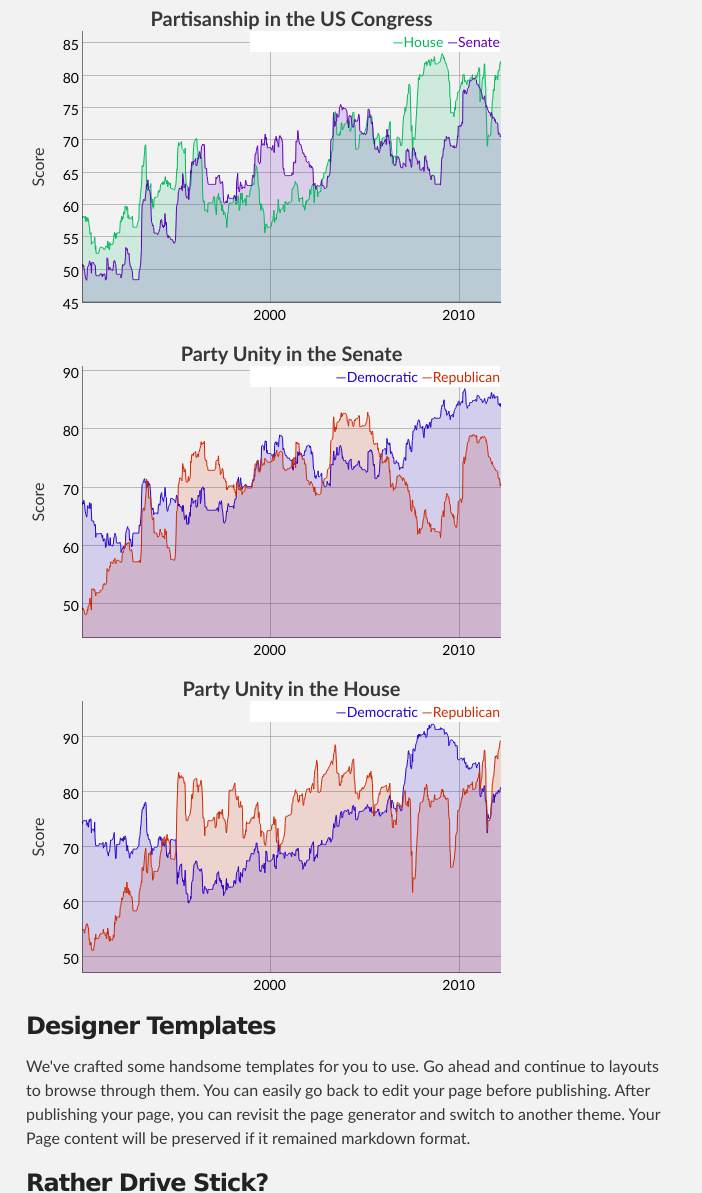
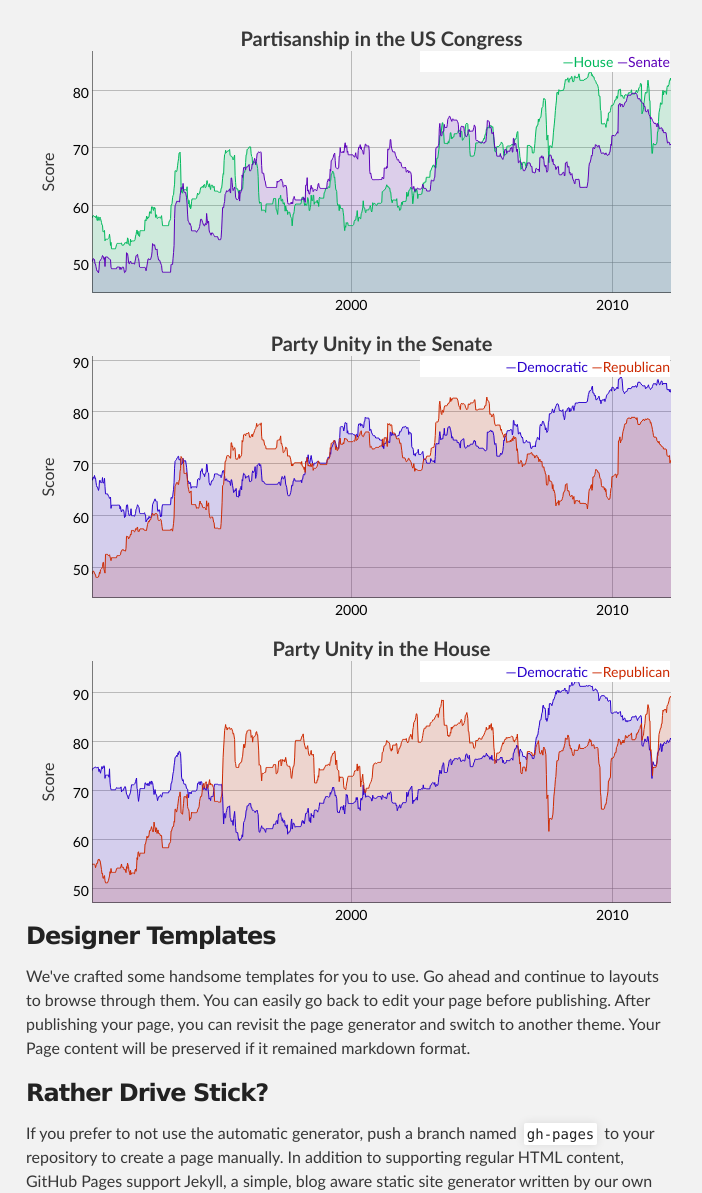
Before and after one commit to ashenfad/partisanship, a plain HTML site: page index.html in a window 1280 px wide. Shown: the part 576-1769 px from the top of the page, without its empty margins (294-996 px from the left). Drawn offline with Linux system fonts and the light colour scheme.

Commit message:
Silly HTML

```diff
--- a/index.html
+++ b/index.html
@@ -47,9 +47,9 @@ $ git checkout gh-pages
 
 <p>If you're using the GitHub for Mac, simply sync your repository and you'll see the new branch.</p>
 
-<p><div id="partisanship" class="inner,dygraph"></div></p>
-<p><div id="senate-unity" class="inner,dygraph"></div></p>
-<p><div id="house-unity" class="inner,dygraph"></div></p>
+<p><div id="partisanship" class="inner dygraph"></div></p>
+<p><div id="senate-unity" class="inner dygraph"></div></p>
+<p><div id="house-unity" class="inner dygraph"></div></p>
 
 <h3>Designer Templates</h3>
 
```
